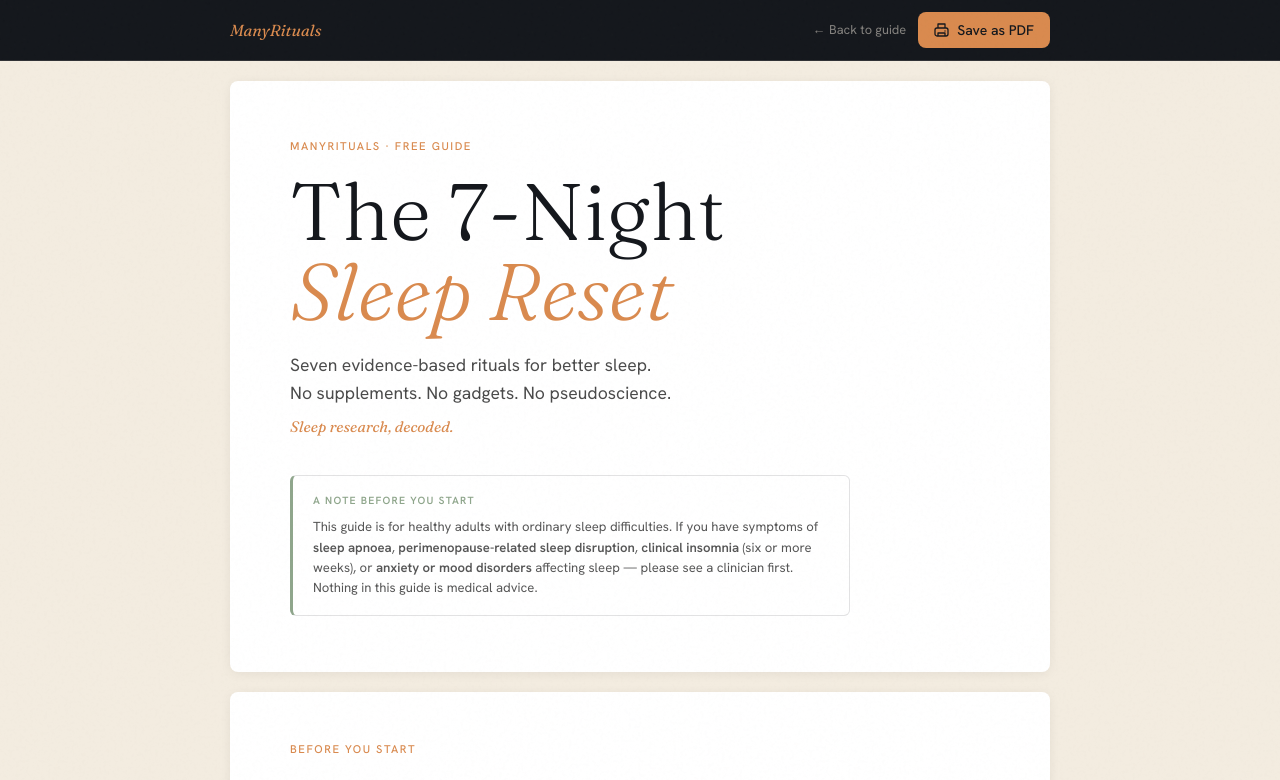
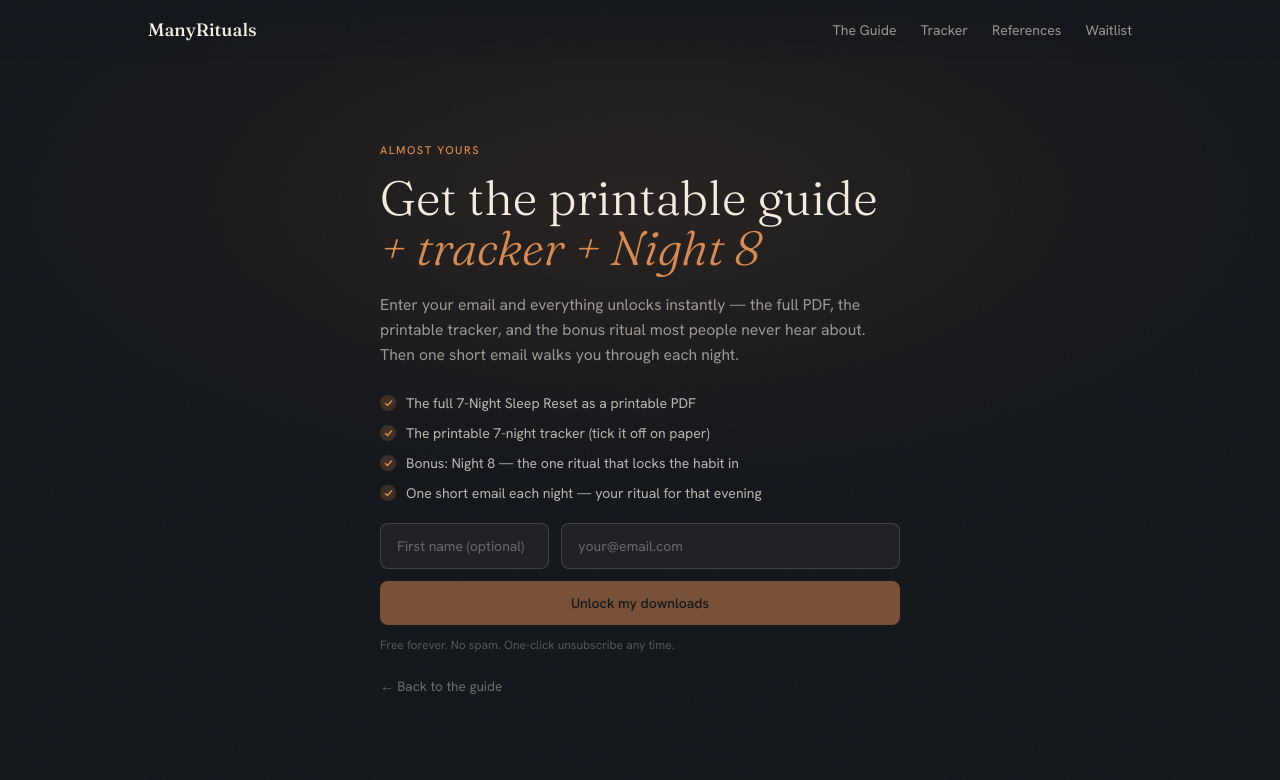
Before and after one commit to MSTELGEN/Website-builder, a Next.js app: page /print in a window 1280 px wide. Shown: the top 780 px of the page. Built offline with nearby package versions, Linux system fonts and the light colour scheme.

Commit message:
Add email gate: unlock PDF + tracker + bonus Night 8 on subscribe
https://claude.ai/code/session_01Tbv9psmY54YvfLAuyjkcoj

```diff
--- a/app/page.tsx
+++ b/app/page.tsx
@@ -49,28 +49,18 @@ export default function Home() {
             actually happening in your body.
           </p>
 
-          {/* Email capture */}
-          <div className="max-w-lg">
-            <EmailCapture variant="hero" />
+          {/* Email capture — with value list (the reason to subscribe) */}
+          <div className="max-w-lg rounded-2xl border border-paper/10 bg-paper/[0.03] p-6">
+            <p className="text-paper/80 text-sm font-medium mb-1">
+              Get the whole reset, free — straight to your inbox:
+            </p>
+            <EmailCapture variant="hero" showValueList />
           </div>
 
-          <div className="mt-8 flex flex-wrap items-center gap-4">
-            <p className="text-paper/30 text-sm">
-              Or scroll down to read right now — no email required.
-            </p>
-            <a
-              href="/print"
-              target="_blank"
-              rel="noopener noreferrer"
-              className="flex items-center gap-2 rounded-lg border border-paper/20 hover:border-paper/40 px-4 py-2 text-sm text-paper/55 hover:text-paper/80 transition-colors duration-200"
-            >
-              <svg width="14" height="14" viewBox="0 0 14 14" fill="none" aria-hidden="true">
-                <path d="M3.5 1h7v3.5H3.5zM2.5 4.5h9a1.5 1.5 0 011.5 1.5v3.5a1.5 1.5 0 01-1.5 1.5h-9A1.5 1.5 0 011 9.5V6a1.5 1.5 0 011.5-1.5zM3.5 9h7v3h-7z" stroke="currentColor" strokeWidth="1.2" strokeLinejoin="round" />
-                <circle cx="10" cy="7.2" r="0.6" fill="currentColor" />
-              </svg>
-              Download PDF
-            </a>
-          </div>
+          <p className="mt-6 text-paper/30 text-sm max-w-lg">
+            Prefer to read first? Scroll down — the full guide is right here on the page. The
+            printable PDF, tracker, and Night 8 are the part we send by email.
+          </p>
         </div>
 
         {/* Scroll indicator */}
--- a/app/print/page.tsx
+++ b/app/print/page.tsx
@@ -1,6 +1,6 @@
 import type { Metadata } from "next";
 import { nights } from "@/lib/nights";
-import PrintButton from "@/components/PrintButton";
+import PrintGate from "@/components/PrintGate";
 
 export const metadata: Metadata = {
   title: "The 7-Night Sleep Reset — Printable Guide",
@@ -11,17 +11,7 @@ export const metadata: Metadata = {
 export default function PrintPage() {
   return (
     <div className="print-root">
-      {/* Print button — hidden when printing */}
-      <div className="no-print print-toolbar">
-        <div className="print-toolbar-inner">
-          <span className="print-brand">ManyRituals</span>
-          <div className="print-toolbar-actions">
-            <a href="/" className="print-back">← Back to guide</a>
-            <PrintButton />
-          </div>
-        </div>
-      </div>
-
+      <PrintGate>
       <div className="print-doc">
         {/* Cover */}
         <div className="print-cover print-page">
@@ -168,6 +158,7 @@ export default function PrintPage() {
           </p>
         </div>
       </div>
+      </PrintGate>
 
       <style>{`
         /* ── Screen styles ── */
--- a/components/EmailCapture.tsx
+++ b/components/EmailCapture.tsx
@@ -1,12 +1,32 @@
 "use client";
 import { useState, useId } from "react";
+import { setSubscribed } from "@/lib/subscription";
 
 interface Props {
-  variant?: "hero" | "waitlist";
+  variant?: "hero" | "waitlist" | "gate";
   className?: string;
+  /** Called after a successful subscribe (e.g. to reveal a gated download). */
+  onSuccess?: () => void;
+  /** Show the "here's what you unlock" value list above the form. */
+  showValueList?: boolean;
+  /** Override the submit button label. */
+  ctaLabel?: string;
 }
 
-export default function EmailCapture({ variant = "hero", className = "" }: Props) {
+const VALUE_ITEMS = [
+  "The full 7-Night Sleep Reset as a printable PDF",
+  "The printable 7-night tracker (tick it off on paper)",
+  "Bonus: Night 8 — the one ritual that locks the habit in",
+  "One short email each night — your ritual for that evening",
+];
+
+export default function EmailCapture({
+  variant = "hero",
+  className = "",
+  onSuccess,
+  showValueList = false,
+  ctaLabel,
+}: Props) {
   const [email, setEmail] = useState("");
   const [firstName, setFirstName] = useState("");
   const [status, setStatus] = useState<"idle" | "loading" | "success" | "error">("idle");
@@ -31,7 +51,9 @@ export default function EmailCapture({ variant = "hero", className = "" }: Props
       });
 
       if (res.ok) {
+        if (!isWaitlist) setSubscribed();
         setStatus("success");
+        onSuccess?.();
       } else {
         const data = await res.json().catch(() => ({}));
         setErrorMsg((data as { message?: string }).message ?? "Something went wrong. Please try again.");
@@ -46,24 +68,43 @@ export default function EmailCapture({ variant = "hero", className = "" }: Props
   if (status === "success") {
     return (
       <div
-        className={`rounded-xl border border-sage/30 bg-sage/10 px-6 py-5 text-center ${className}`}
+        className={`rounded-xl border border-sage/30 bg-sage/10 px-6 py-5 ${className}`}
         role="alert"
         aria-live="polite"
       >
         <p className="text-sage font-medium">
-          {isWaitlist ? "You're on the waitlist." : "Check your inbox."}
+          {isWaitlist ? "You're on the waitlist." : "You're in — everything's unlocked."}
         </p>
         <p className="text-paper/60 text-sm mt-1">
           {isWaitlist
             ? "We'll reach out when The ManyRituals Sleep System is ready."
-            : "Your guide is on its way. Meanwhile, start tonight."}
+            : "Check your inbox to confirm, then grab your downloads below. Night 1 lands tonight."}
         </p>
       </div>
     );
   }
 
   return (
-    <form onSubmit={handleSubmit} className={`flex flex-col gap-3 ${className}`} noValidate>
+    <div className={className}>
+      {showValueList && (
+        <ul className="mb-5 space-y-2.5 list-none m-0 p-0">
+          {VALUE_ITEMS.map((item) => (
+            <li key={item} className="flex items-start gap-2.5 text-sm text-paper/75">
+              <span
+                className="mt-0.5 flex-shrink-0 w-4 h-4 rounded-full bg-ember/20 flex items-center justify-center"
+                aria-hidden="true"
+              >
+                <svg width="9" height="9" viewBox="0 0 9 9" fill="none">
+                  <path d="M1.5 4.5l2 2 4-4.5" stroke="#d98a4e" strokeWidth="1.5" strokeLinecap="round" strokeLinejoin="round" />
+                </svg>
+              </span>
+              {item}
+            </li>
+          ))}
+        </ul>
+      )}
+
+      <form onSubmit={handleSubmit} className="flex flex-col gap-3" noValidate>
         <div className="flex flex-col sm:flex-row gap-3">
           <div className="flex-1">
             <label htmlFor={nameId} className="sr-only">
@@ -105,9 +146,11 @@ export default function EmailCapture({ variant = "hero", className = "" }: Props
         >
           {status === "loading"
             ? "Sending…"
+            : ctaLabel
+            ? ctaLabel
             : isWaitlist
             ? "Join the waitlist"
-          : "Get the free guide"}
+            : "Unlock the free guide + tracker"}
         </button>
 
         {status === "error" && (
@@ -117,8 +160,9 @@ export default function EmailCapture({ variant = "hero", className = "" }: Props
         )}
 
         <p className="text-paper/30 text-xs">
-        No spam. One-click unsubscribe any time.
+          Free forever. No spam. One-click unsubscribe any time.
         </p>
       </form>
+    </div>
   );
 }
--- /dev/null
+++ b/components/PrintGate.tsx
@@ -0,0 +1,115 @@
+"use client";
+import { useEffect, useState } from "react";
+import { isSubscribed } from "@/lib/subscription";
+import EmailCapture from "@/components/EmailCapture";
+import PrintButton from "@/components/PrintButton";
+
+export default function PrintGate({ children }: { children: React.ReactNode }) {
+  const [unlocked, setUnlocked] = useState(false);
+  const [ready, setReady] = useState(false);
+
+  useEffect(() => {
+    setUnlocked(isSubscribed());
+    setReady(true);
+    const onSub = () => setUnlocked(true);
+    window.addEventListener("mr-subscribed", onSub);
+    return () => window.removeEventListener("mr-subscribed", onSub);
+  }, []);
+
+  // Avoid a flash of the gate before we've checked localStorage
+  if (!ready) {
+    return <div style={{ minHeight: "60vh" }} aria-hidden="true" />;
+  }
+
+  if (!unlocked) {
+    return (
+      <div className="gate-screen">
+        <div className="gate-card">
+          <p className="gate-kicker">Almost yours</p>
+          <h1 className="gate-title">
+            Get the printable guide<br />
+            <em>+ tracker + Night 8</em>
+          </h1>
+          <p className="gate-sub">
+            Enter your email and everything unlocks instantly — the full PDF, the printable
+            tracker, and the bonus ritual most people never hear about. Then one short email
+            walks you through each night.
+          </p>
+
+          <EmailCapture
+            variant="gate"
+            showValueList
+            ctaLabel="Unlock my downloads"
+            onSuccess={() => setUnlocked(true)}
+          />
+
+          <a href="/" className="gate-back">← Back to the guide</a>
+        </div>
+
+        <style>{`
+          .gate-screen {
+            min-height: 100vh;
+            display: flex;
+            align-items: center;
+            justify-content: center;
+            padding: 80px 20px 40px;
+            background:
+              radial-gradient(ellipse 70% 50% at 50% 25%, rgba(217,138,78,0.10) 0%, transparent 70%),
+              #14171c;
+          }
+          .gate-card {
+            max-width: 520px;
+            width: 100%;
+          }
+          .gate-kicker {
+            font-size: 0.7rem;
+            text-transform: uppercase;
+            letter-spacing: 0.14em;
+            color: #d98a4e;
+            font-weight: 500;
+            margin: 0 0 14px;
+          }
+          .gate-title {
+            font-family: 'Fraunces', Georgia, serif;
+            font-weight: 300;
+            font-size: clamp(2rem, 6vw, 3rem);
+            line-height: 1.05;
+            color: #f3ece0;
+            margin: 0 0 18px;
+          }
+          .gate-title em { color: #d98a4e; font-style: italic; }
+          .gate-sub {
+            color: rgba(243,236,224,0.6);
+            font-size: 0.98rem;
+            line-height: 1.6;
+            margin: 0 0 26px;
+          }
+          .gate-back {
+            display: inline-block;
+            margin-top: 22px;
+            color: rgba(243,236,224,0.4);
+            font-size: 0.85rem;
+            text-decoration: none;
+          }
+          .gate-back:hover { color: rgba(243,236,224,0.7); }
+        `}</style>
+      </div>
+    );
+  }
+
+  return (
+    <>
+      {/* Toolbar appears only once unlocked */}
+      <div className="no-print print-toolbar">
+        <div className="print-toolbar-inner">
+          <span className="print-brand">ManyRituals</span>
+          <div className="print-toolbar-actions">
+            <a href="/" className="print-back">← Back to guide</a>
+            <PrintButton />
+          </div>
+        </div>
+      </div>
+      {children}
+    </>
+  );
+}
--- /dev/null
+++ b/lib/subscription.ts
@@ -0,0 +1,15 @@
+// Tracks whether the visitor has subscribed, so we can unlock the gated
+// downloads (PDF guide, printable tracker, bonus ritual) for them.
+const KEY = "mr_subscribed";
+
+export function isSubscribed(): boolean {
+  if (typeof window === "undefined") return false;
+  return localStorage.getItem(KEY) === "true";
+}
+
+export function setSubscribed(): void {
+  if (typeof window === "undefined") return;
+  localStorage.setItem(KEY, "true");
+  // let other components on the page react immediately
+  window.dispatchEvent(new Event("mr-subscribed"));
+}
```
Lines whose indentation alone changed are shown as unchanged.
